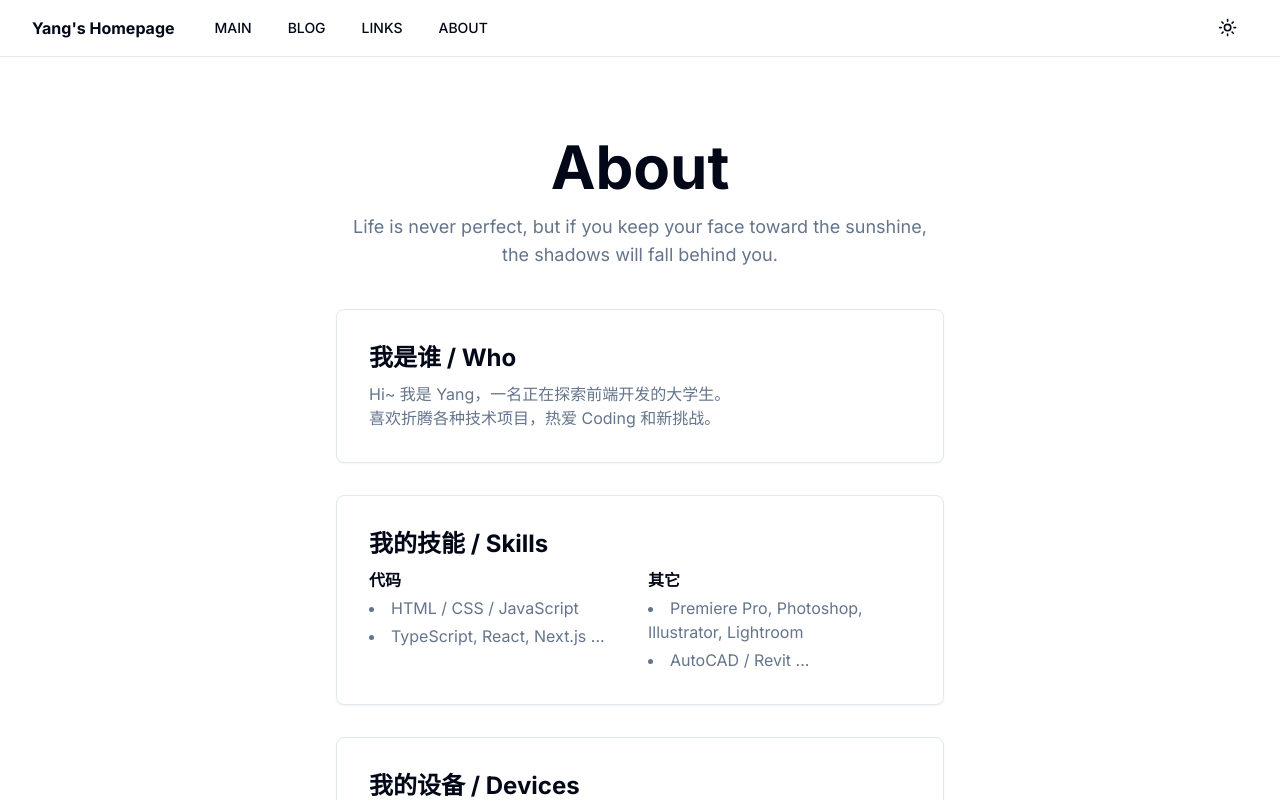
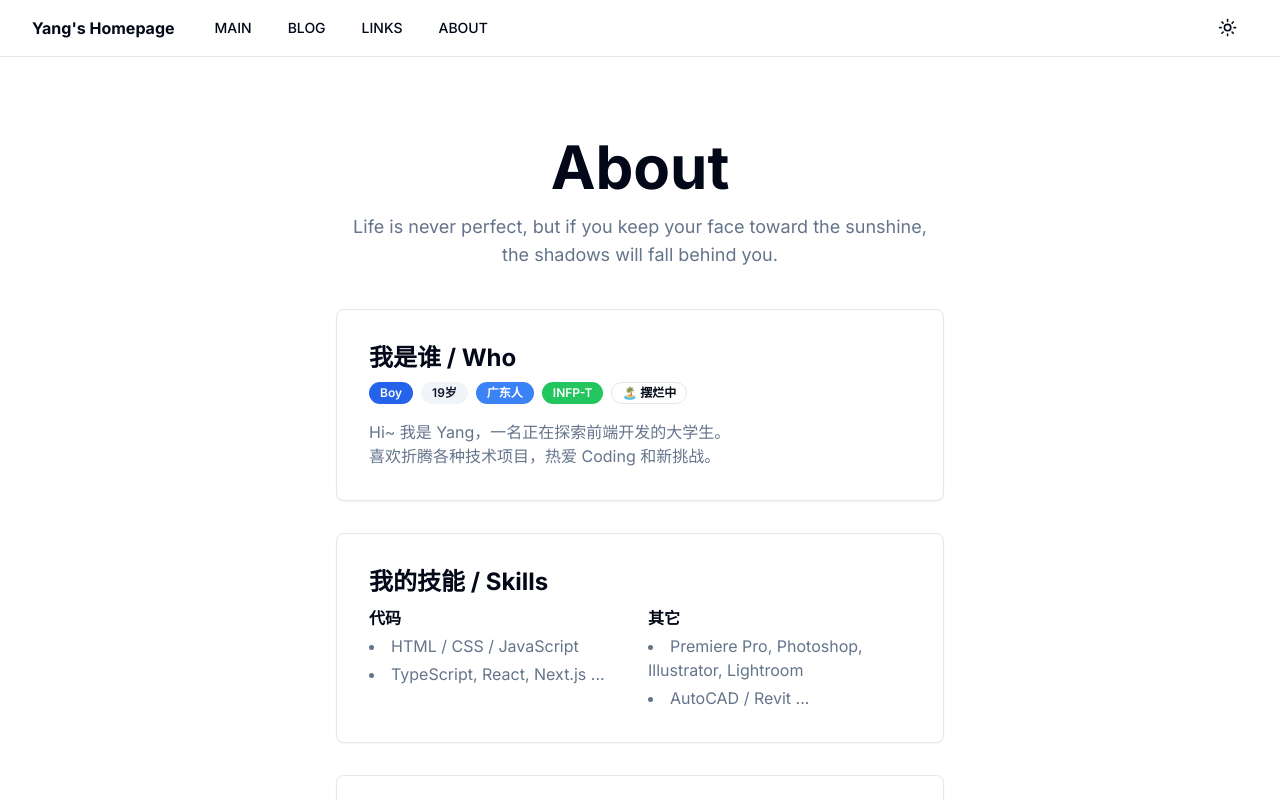
Before and after one commit to hkyang233/homepage, a Next.js app: page /about in a window 1280 px wide. Shown: the top 800 px of the page. Built offline with nearby package versions, Linux system fonts and the light colour scheme.

Commit message:
add badge.tsx

```diff
--- a/src/app/about/page.tsx
+++ b/src/app/about/page.tsx
@@ -1,5 +1,6 @@
 'use client'
 import { Navbar } from '@/components/navbar'
+import { Badge } from '@/components/ui/badge'
 
 export default function AboutPage() {
   return (
@@ -18,6 +19,13 @@
           <div className="relative overflow-hidden rounded-lg border bg-background p-2 shadow-sm mb-8">
             <div className="flex flex-col justify-between rounded-md p-6">
               <h2 className="text-2xl font-bold mb-2">我是谁 / Who</h2>
+              <div className="flex flex-wrap gap-2 mb-4">
+                <Badge variant="default">Boy</Badge>
+                <Badge variant="secondary">19岁</Badge>
+                <Badge variant="info">广东人</Badge>
+                <Badge variant="success">INFP-T</Badge>
+                <Badge variant="outline">🏝️ 摆烂中</Badge>
+              </div>
               <p className="text-base text-muted-foreground">
                 Hi~ 我是 Yang，一名正在探索前端开发的大学生。<br />
                 喜欢折腾各种技术项目，热爱 Coding 和新挑战。
--- a/src/app/page.tsx
+++ b/src/app/page.tsx
@@ -22,9 +22,9 @@
         <div className="container flex flex-col items-center justify-between gap-4 md:h-24 md:flex-row">
           <p className="text-center text-sm leading-loose text-muted-foreground md:text-left">
             Built by{" "}
-            <a
+        <a
               href="https://github.com/hkyang233"
-              target="_blank"
+          target="_blank"
               rel="noreferrer"
               className="font-medium underline underline-offset-4"
             >
@@ -33,7 +33,7 @@
             . The source code is available on{" "}
             <a
               href="https://github.com/hkyang233/homepage"
-              target="_blank"
+          target="_blank"
               rel="noreferrer"
               className="font-medium underline underline-offset-4"
             >
--- /dev/null
+++ b/src/components/ui/badge.tsx
@@ -0,0 +1,39 @@
+import * as React from "react"
+import { cva, type VariantProps } from "class-variance-authority"
+import { cn } from "@/lib/utils"
+
+const badgeVariants = cva(
+  "inline-flex items-center rounded-full border px-2.5 py-0.5 text-xs font-semibold transition-colors focus:outline-none focus:ring-2 focus:ring-ring focus:ring-offset-2",
+  {
+    variants: {
+      variant: {
+        default:
+          "border-transparent bg-primary text-primary-foreground hover:bg-primary/80",
+        secondary:
+          "border-transparent bg-secondary text-secondary-foreground hover:bg-secondary/80",
+        destructive:
+          "border-transparent bg-destructive text-destructive-foreground hover:bg-destructive/80",
+        outline: "text-foreground",
+        success:
+          "border-transparent bg-green-500 text-white hover:bg-green-500/80",
+        info:
+          "border-transparent bg-blue-500 text-white hover:bg-blue-500/80",
+      },
+    },
+    defaultVariants: {
+      variant: "default",
+    },
+  }
+)
+
+export interface BadgeProps
+  extends React.HTMLAttributes<HTMLDivElement>,
+    VariantProps<typeof badgeVariants> {}
+
+function Badge({ className, variant, ...props }: BadgeProps) {
+  return (
+    <div className={cn(badgeVariants({ variant }), className)} {...props} />
+  )
+}
+
+export { Badge, badgeVariants }
```
